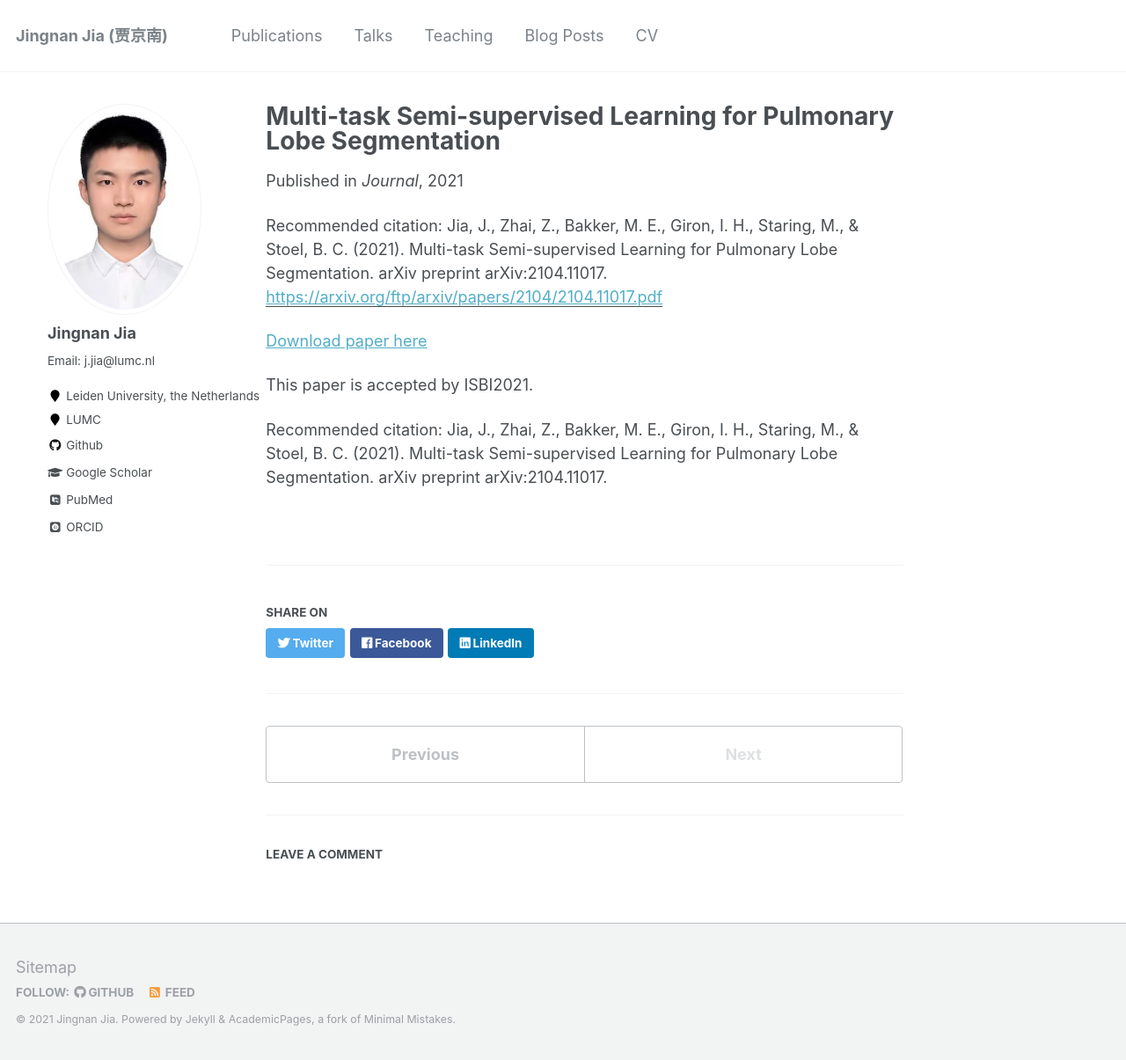
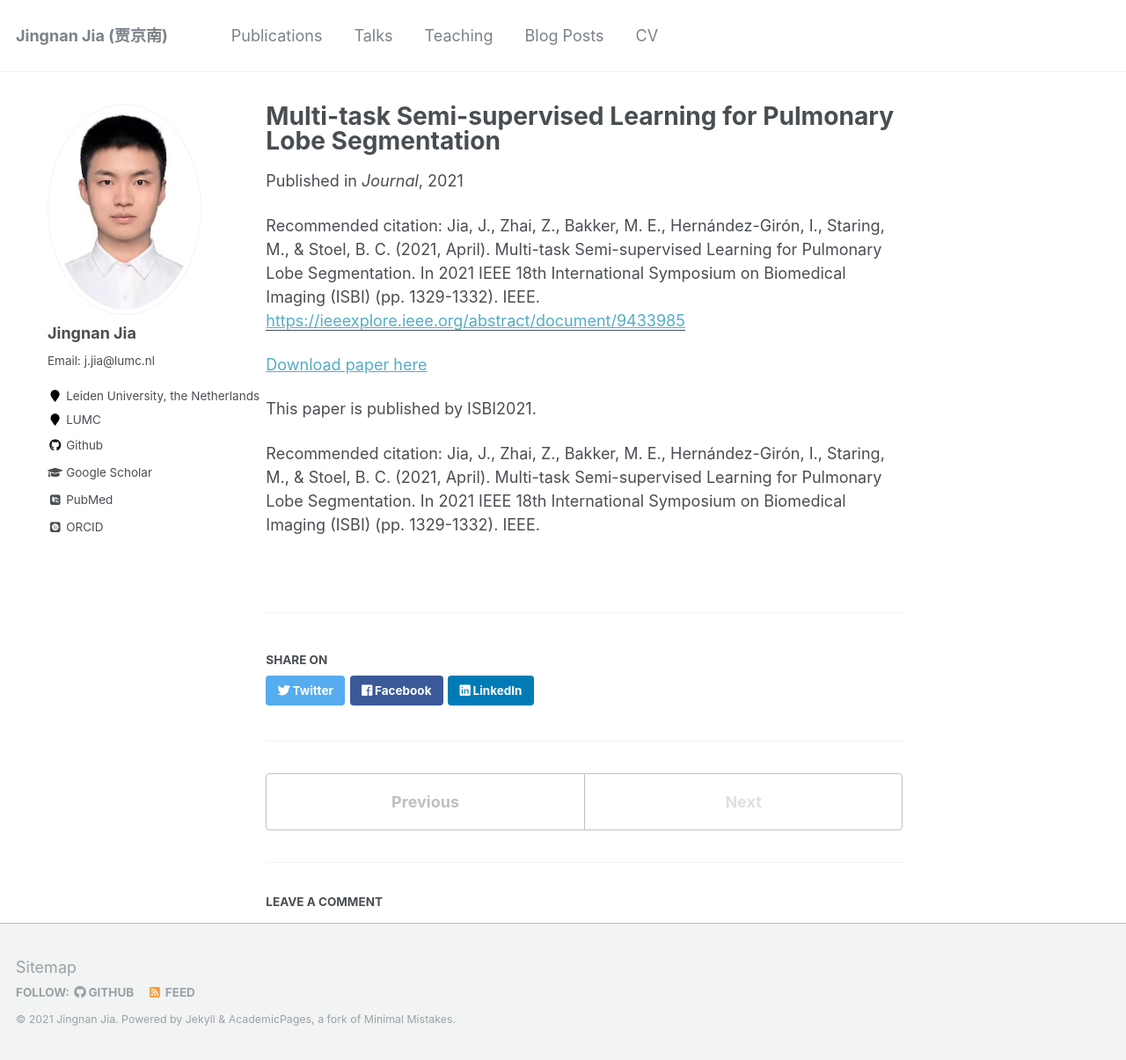
Before and after one commit to Jingnan-Jia/Jingnan-Jia.github.io_old, a Jekyll site: the page built from _publications/2021-04-13-paper-3.md, in a window 1280 px wide and 1205 px high. Shown: the whole window at 88% size. Built offline with Jekyll 4.4.1, drawn with Linux system fonts in a browser that asks for light colours; some web fonts are replaced.

Commit message:
Update 2021-04-13-paper-3.md

```diff
--- a/_publications/2021-04-13-paper-3.md
+++ b/_publications/2021-04-13-paper-3.md
@@ -5,12 +5,12 @@ permalink: /publication/2021-04-13-paper-3
 excerpt: 'This paper is accepted by ISBI2021.'
 date: 2021-04-13
 venue: 'Journal'
-paperurl: 'https://arxiv.org/ftp/arxiv/papers/2104/2104.11017.pdf'
-citation: 'Jia, J., Zhai, Z., Bakker, M. E., Giron, I. H., Staring, M., &amp; Stoel, B. C. (2021). Multi-task Semi-supervised Learning for Pulmonary Lobe Segmentation. arXiv preprint arXiv:2104.11017.'
+paperurl: 'https://ieeexplore.ieee.org/abstract/document/9433985'
+citation: 'Jia, J., Zhai, Z., Bakker, M. E., Hernández-Girón, I., Staring, M., & Stoel, B. C. (2021, April). Multi-task Semi-supervised Learning for Pulmonary Lobe Segmentation. In 2021 IEEE 18th International Symposium on Biomedical Imaging (ISBI) (pp. 1329-1332). IEEE.'
 ---
 
 <a href='https://arxiv.org/ftp/arxiv/papers/2104/2104.11017.pdf'>Download paper here</a>
 
-This paper is accepted by ISBI2021.
+This paper is published by ISBI2021.
 
-Recommended citation: Jia, J., Zhai, Z., Bakker, M. E., Giron, I. H., Staring, M., & Stoel, B. C. (2021). Multi-task Semi-supervised Learning for Pulmonary Lobe Segmentation. arXiv preprint arXiv:2104.11017.
+Recommended citation: Jia, J., Zhai, Z., Bakker, M. E., Hernández-Girón, I., Staring, M., & Stoel, B. C. (2021, April). Multi-task Semi-supervised Learning for Pulmonary Lobe Segmentation. In 2021 IEEE 18th International Symposium on Biomedical Imaging (ISBI) (pp. 1329-1332). IEEE.
```
